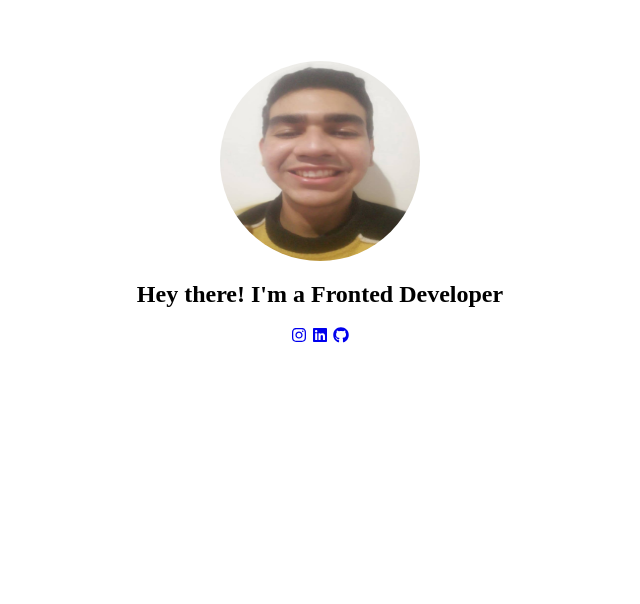
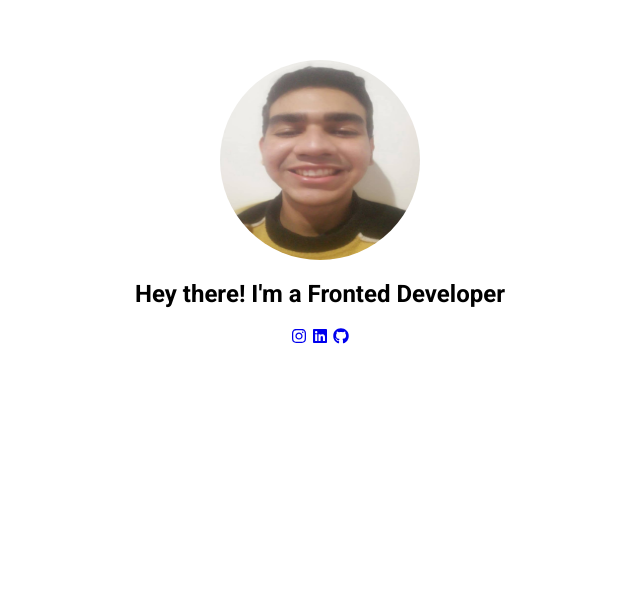
Before and after one commit to plumreiss/angelpadrino, a Next.js app: page / in a window 1280 px wide. Shown: the part 196-800 px from the top of the page, without its empty margins (320-960 px from the left). Built offline with nearby package versions, Linux system fonts and the light colour scheme.

Commit message:
feat: add font family Roboto

```diff
--- a/src/pages/_app.js
+++ b/src/pages/_app.js
@@ -1,4 +1,5 @@
-import { GlobalStyles } from "../styles/GlobalStyles";
+import { GlobalStyles } from "@/styles/GlobalStyles";
+import "@/styles/globalFont.css";
 
 export default function MyApp({ Component, pageProps }) {
   return (
--- /dev/null
+++ b/src/styles/globalFont.css
@@ -0,0 +1,5 @@
+@import url("https://fonts.googleapis.com/css2?family=Roboto:wght@400;500;700;900&display=swap");
+
+body {
+  font-family: "Roboto", sans-serif;
+}
```
